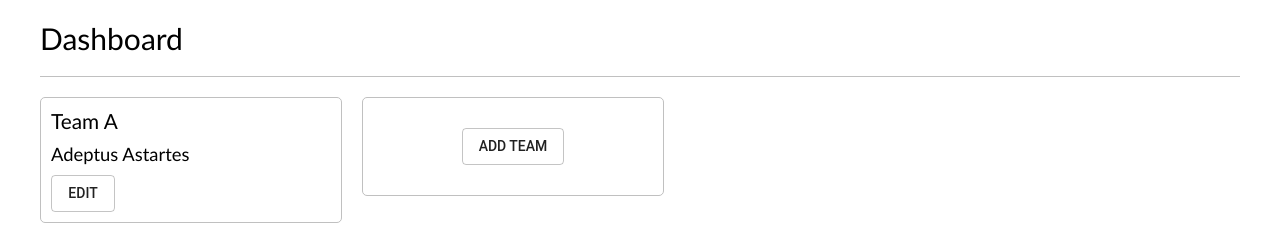
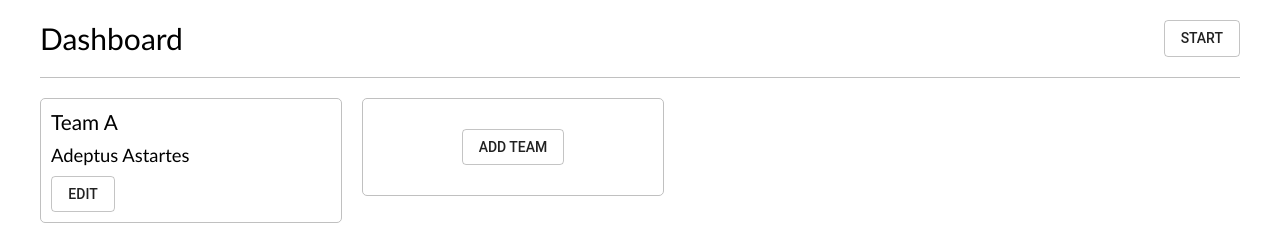
Before and after one commit to porebrique/kthelper, a React app: page /#/dashboard in a window 1280 px wide. Shown: the top 225 px of the page. Built offline with nearby package versions, Linux system fonts and the light colour scheme.

Commit message:
Game start placeholder (#19)

```diff
--- /dev/null
+++ b/src/actions/game/index.js
@@ -0,0 +1,11 @@
+import { defineAction } from 'src/helpers';
+
+const actions = {
+  setGame: defineAction('GAME_SET')
+};
+
+const setGame = data => actions.setGame({ data });
+
+export {
+  setGame
+};
--- a/src/actions/index.js
+++ b/src/actions/index.js
@@ -1,5 +1,7 @@
 import * as team from './team';
+import * as game from './game';
 
 export {
+  game,
   team
 };
--- a/src/containers/dashboard/Dashboard.js
+++ b/src/containers/dashboard/Dashboard.js
@@ -2,7 +2,7 @@ import React from 'react';
 import PropTypes from 'prop-types';
 import * as lodash from 'lodash';
 import { Dashboard } from 'src/views';
-import { Team } from 'src/models';
+import { Team, Game } from 'src/models';
 
 export default class extends React.Component {
 
@@ -21,7 +21,7 @@ export default class extends React.Component {
 
   constructor(props) {
     super(props);
-    lodash.bindAll(this, ['addTeam']);
+    lodash.bindAll(this, ['addTeam', 'startGame']);
   }
 
   getNewTeamId() {
@@ -43,11 +43,23 @@ export default class extends React.Component {
     ]);
   }
 
+  startGame() {
+    const { teams, actions } = this.props;
+    const game = new Game({ teams });
+    console.log('game is:', game);
+    actions.game.setGame(game);
+  }
+
   render() {
-    const { teams } = this.props;
+    const { teams, game } = this.props;
+    const gameControls = {
+      game,
+      onGameStart: this.startGame
+    };
 
     const props = {
       teams,
+      gameControls,
       onAddTeam: this.addTeam
     }
     return <Dashboard {...props} />;
--- a/src/containers/dashboard/index.js
+++ b/src/containers/dashboard/index.js
@@ -1,8 +1,9 @@
 import { createConnector } from 'src/helpers';
 import Dashboard from './Dashboard';
-import { team } from 'src/actions';
+import { team, game } from 'src/actions';
 
 const actions = {
+  game,
   team
 };
 
--- a/src/decorators/base-page/BasePage.js
+++ b/src/decorators/base-page/BasePage.js
@@ -1,4 +1,5 @@
 import React from 'react';
+import * as lodash from 'lodash';
 import { BasePage } from 'src/views';
 
 
@@ -9,9 +10,11 @@ export default function basePage(options) {
 
       render() {
         const  { title } = options;
+        const { gameControls = {} } = this.props;
+        const props = lodash.omit(this.props, ['gameControls']);
         return (
-          <BasePage title={title}>
-            <Child {...this.props} />
+          <BasePage title={title} gameControls={gameControls}>
+            <Child {...props} />
           </BasePage>
         );
       }
--- /dev/null
+++ b/src/models/Game.js
@@ -0,0 +1,10 @@
+
+export default class {
+  constructor(options) {
+    const {
+      teams
+    } =  options;
+    this.teams = teams;
+  }
+
+}
--- a/src/models/index.js
+++ b/src/models/index.js
@@ -1,7 +1,9 @@
 import Team from './Team';
 import Unit from './Unit';
+import Game from './Game';
 
 export {
+  Game,
   Team,
   Unit
 };
--- a/src/reducers/team.js
+++ b/src/reducers/team.js
@@ -1,9 +1,12 @@
 
 
-const setTeam = (state, action) => {
+const setTeam = (state = [], action) => {
   // console.log('Teams reducer, state is', state);
   // console.log('Teams reducer, action is', action);
- return action.data || state || [];
+  if (action.type === 'TEAM_SET') {
+    return [...action.data]
+  }
+  return state;
 };
 
 const reducers = {
--- a/src/views/base-page/BasePage.js
+++ b/src/views/base-page/BasePage.js
@@ -1,5 +1,7 @@
 import React from 'react';
 import { Link } from 'react-router';
+import GameControls from './GameControls';
+import './style.scss';
 
 export default class extends React.PureComponent {
 
@@ -13,6 +15,16 @@ export default class extends React.PureComponent {
     return <Link {...props} />;
   }
 
+  renderGameControls() {
+    const { gameControls } = this.props;
+    const { onGameStart, game } = gameControls;
+    const props = {
+      game,
+      onStart: onGameStart
+    };
+    return <GameControls {...props} />;
+  }
+
   render() {
     const { children } = this.props;
     const title = this.renderTitle();
@@ -23,6 +35,7 @@ export default class extends React.PureComponent {
             <div className="page-title">
                 {title}
             </div>
+            {this.renderGameControls()}
         </div>
         <div className="page-content">
           {children}
--- /dev/null
+++ b/src/views/base-page/GameControls.js
@@ -0,0 +1,15 @@
+import React from 'react';
+import { Button } from 'src/components';
+
+export default class extends React.PureComponent {
+
+
+  render() {
+    const { onStart } = this.props;
+    return (
+      <div className="game-controls">
+        <Button onClick={onStart}>Start</Button>
+      </div>
+    );
+  }
+}
--- /dev/null
+++ b/src/views/base-page/style.scss
@@ -0,0 +1,14 @@
+.page-header {
+  float: left;
+  width: 100%;
+
+  .page-title {
+    float: left;
+    width: 50%;
+  }
+  .game-controls {
+    float: right;
+    width: 49%;
+    text-align: right;
+  }
+}
```
Also changed, not shown: src/reducers/game.js (added, +15 -0 lines).
